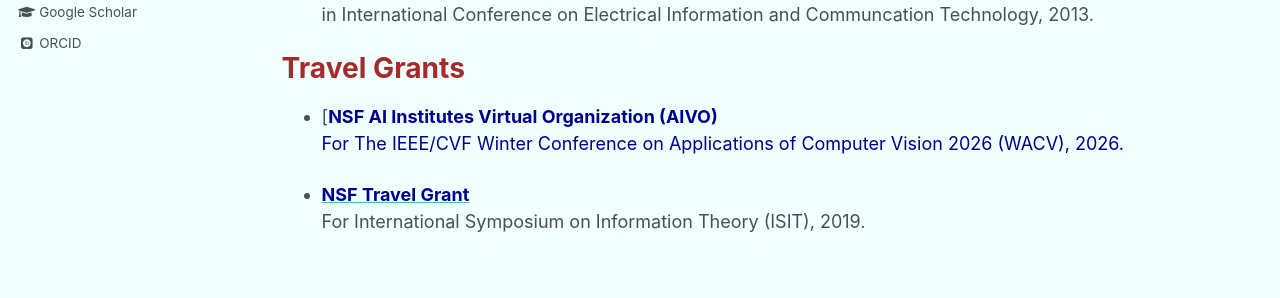
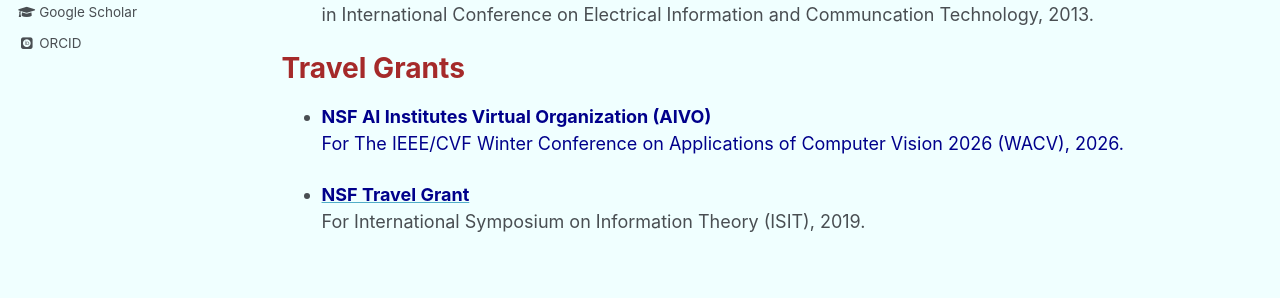
Before and after one commit to anindyabijoydas/portfolio, a Jekyll site: the page built from _pages/awards.md, in a window 1280 px wide and 900 px high, scrolled down 562 px. Shown: the part 444-742 px from the top of the window. Built offline with Jekyll 4.4.1, drawn with Linux system fonts in a browser that asks for light colours; some web fonts are replaced.

Commit message:
Update awards.md

```diff
--- a/_pages/awards.md
+++ b/_pages/awards.md
@@ -41,6 +41,6 @@ redirect_from:
 <span style="color:brown">**Travel Grants**</span>
 ======
 
-* [<span style="color: #00008B">**NSF AI Institutes Virtual Organization (AIVO)** <br/> For The IEEE/CVF Winter Conference on Applications of Computer Vision 2026 (WACV), 2026.
+* <span style="color: #00008B">**NSF AI Institutes Virtual Organization (AIVO)** <br/> For The IEEE/CVF Winter Conference on Applications of Computer Vision 2026 (WACV), 2026.
 
 * [<span style="color: #00008B">**NSF Travel Grant**</span>](https://drive.google.com/file/d/13nNtUwhb57CYU3xJa8B4pFeLk1SxATMk/view)  <br/> For International Symposium on Information Theory (ISIT), 2019.
```
